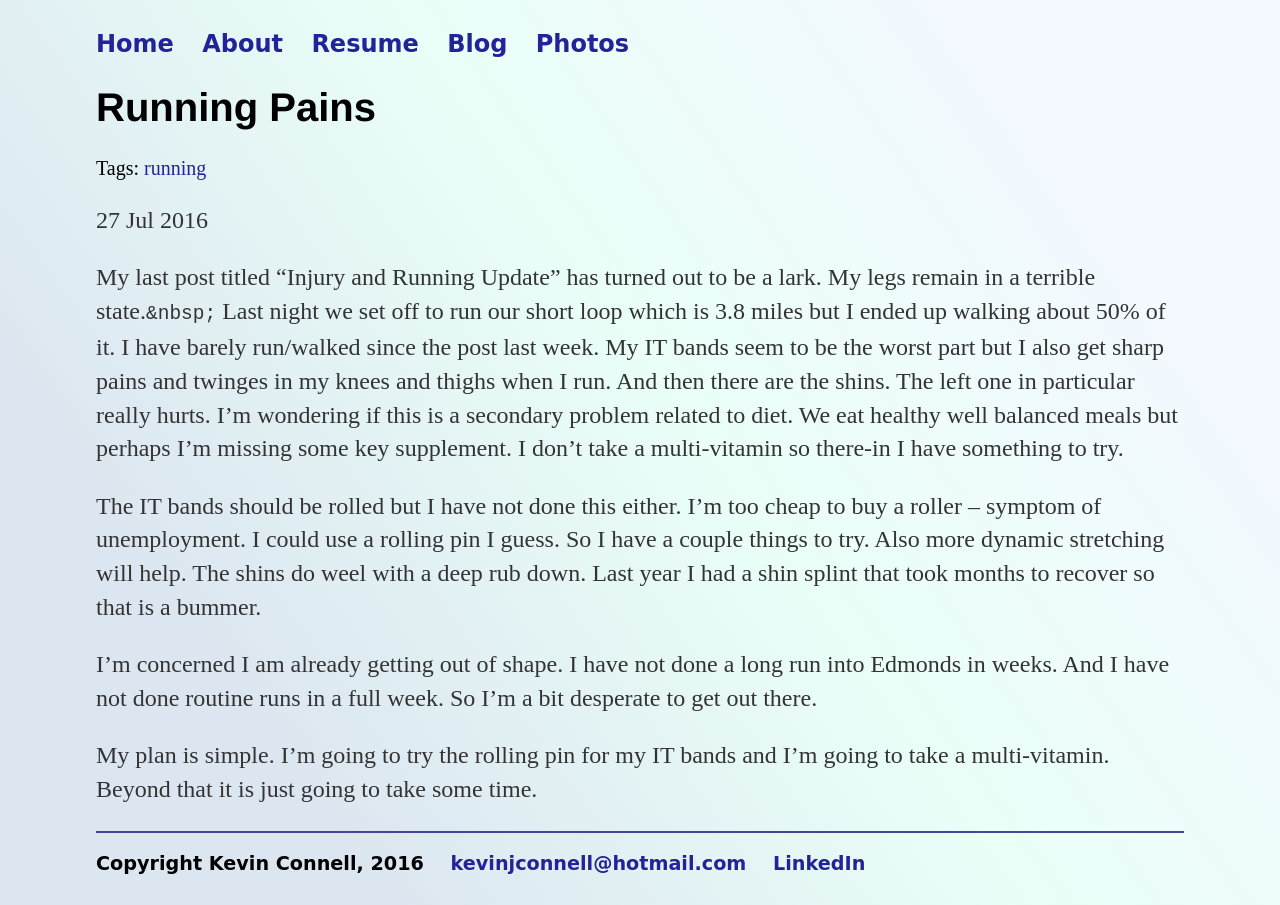
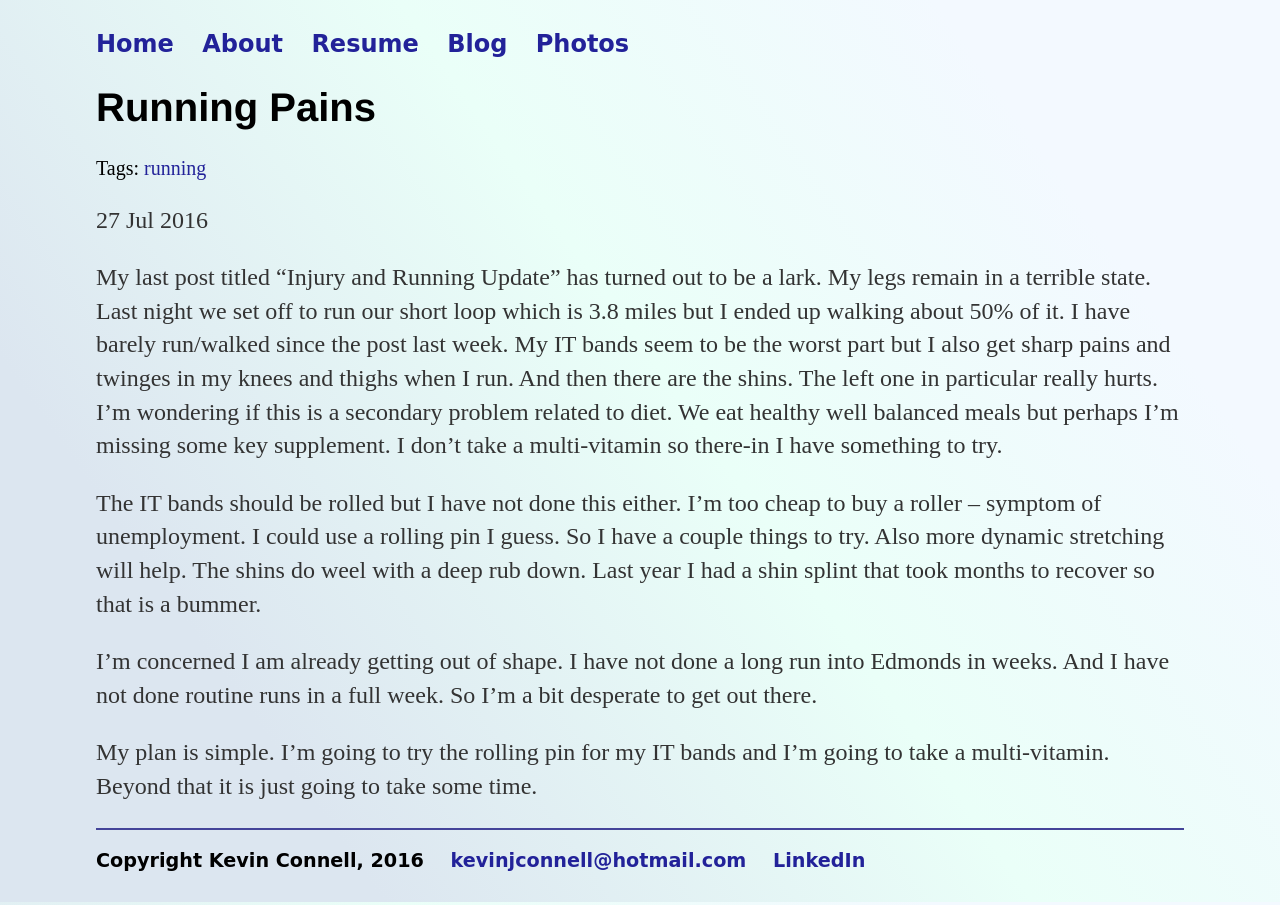
Before and after one commit to mo4dawg/mo4dawg.github.io, a Jekyll site: the page built from _posts/2016-07-27-continued-running-pains.md, in a window 1280 px wide. Built offline with Jekyll 4.4.1, drawn with Linux system fonts in a browser that asks for light colours.

Commit message:
Update 2016-07-27-continued-running-pains.md

```diff
--- a/_posts/2016-07-27-continued-running-pains.md
+++ b/_posts/2016-07-27-continued-running-pains.md
@@ -6,7 +6,7 @@ tags:
 - running
 published: true
 ---
-My last post titled "Injury and Running Update" has turned out to be a lark.  My legs remain in a terrible state.`&nbsp;`  Last night we set off to run our short loop which is 3.8 miles but I ended up walking about 50% of it.  I have barely run/walked since the post last week.  My IT bands seem to be the worst part but I also get sharp pains and twinges in my knees and thighs when I run.  And then there are the shins.  The left one in particular really hurts.  I'm wondering if this is a secondary problem related to diet.  We eat healthy well balanced meals but perhaps I'm missing some key supplement.   I don't take a multi-vitamin so there-in I have something to try.
+My last post titled "Injury and Running Update" has turned out to be a lark.  My legs remain in a terrible state. &nbsp;  Last night we set off to run our short loop which is 3.8 miles but I ended up walking about 50% of it.  I have barely run/walked since the post last week.  My IT bands seem to be the worst part but I also get sharp pains and twinges in my knees and thighs when I run.  And then there are the shins.  The left one in particular really hurts.  I'm wondering if this is a secondary problem related to diet.  We eat healthy well balanced meals but perhaps I'm missing some key supplement.   I don't take a multi-vitamin so there-in I have something to try.
 
 The IT bands should be rolled but I have not done this either.  I'm too cheap to buy a roller – symptom of unemployment.  I could use a rolling pin I guess.  So I have a couple things to try.  Also more dynamic stretching will help.  The shins do weel with a deep rub down.  Last year I had a shin splint that took months to recover so that is a bummer.
 
```
